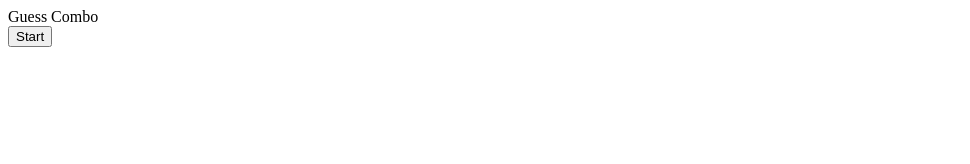
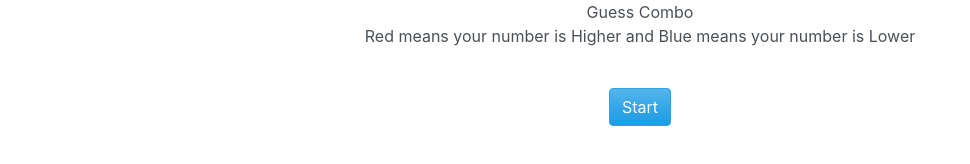
Before and after one commit to elhamalizadeh/GuessNumbers-Game, a plain HTML site: page index.html in a window 1280 px wide. Shown: the whole page, without its empty margins (0-970 px from the left). Drawn offline with nearby package versions, Linux system fonts and the light colour scheme.

Commit message:
commit 5

```diff
--- a/app.js
+++ b/app.js
@@ -26,7 +26,7 @@ button.addEventListener("click", function () {
         numbers[i].style.color = "black";
       }
       if (winCondition == numbers.length) {
-        console.log("Game Over");
+        document.getElementById("demo").innerHTML="<h1>Congratulations <br/> You Win </h1>";
       }
     }
   }
--- a/index.html
+++ b/index.html
@@ -3,12 +3,16 @@
     <meta charset="UTF-8">
     <meta http-equiv="X-UA-Compatible" content="IE=edge">
     <meta name="viewport" content="width=device-width, initial-scale=1.0">
+    <link rel="stylesheet" href="https://cdn.jsdelivr.net/npm/bootswatch@4.5.2/dist/cerulean/bootstrap.min.css" />
     <title>Guess numbers Game</title>
 </head>
-<body>
+<body class="container text-center">
     <div class="message">Guess Combo</div>
+    <p>Red means your number is Higher and Blue means your number is Lower</p>
     <div class="game" ></div>
-    <button type="button" >Start</button>
+    <br/>
+    <button type="button" class="btn btn-primary">Start</button>
+    <p id="demo"></p>
 </body>
 <script src="app.js"></script>
 </html>
```
